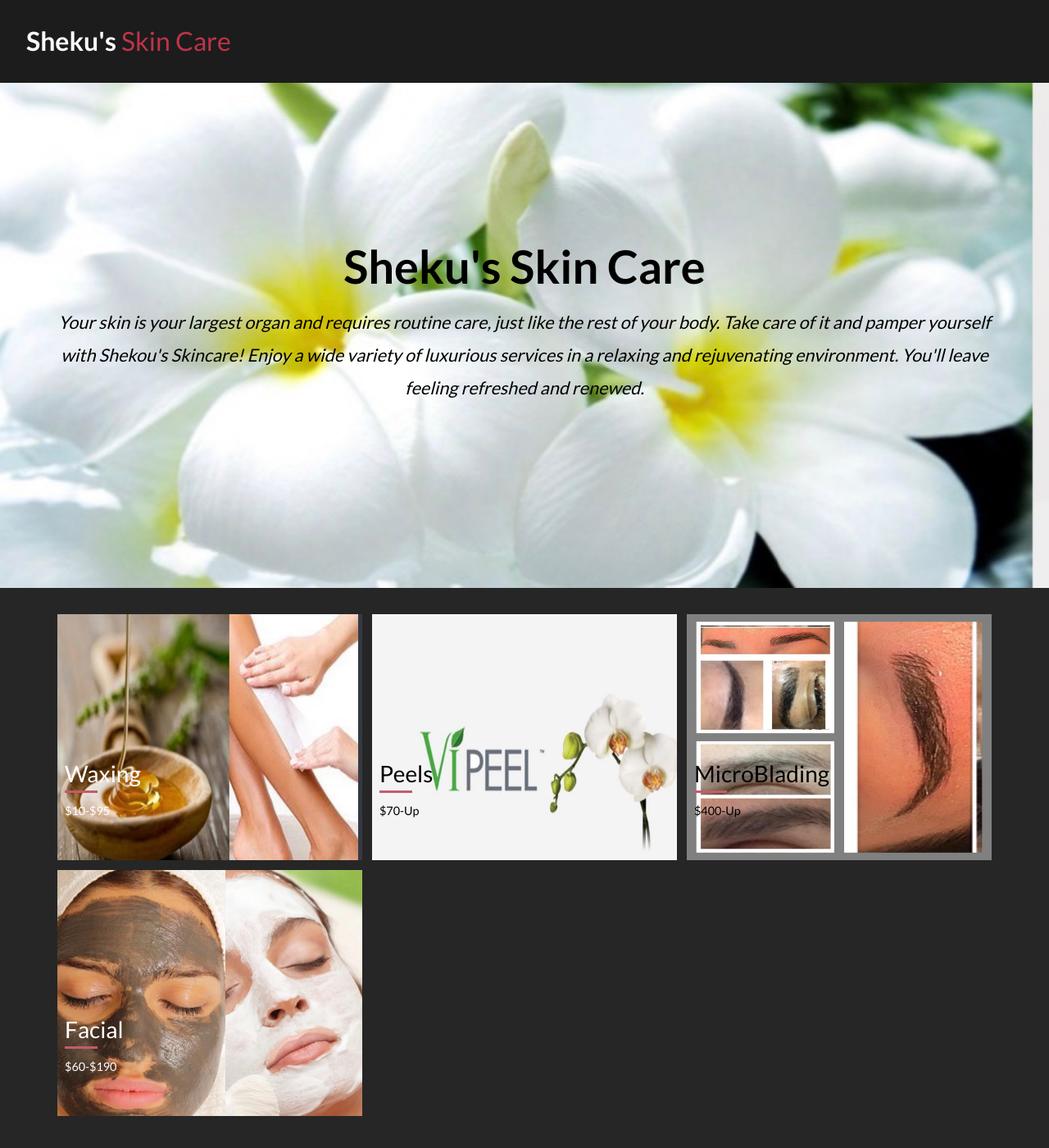
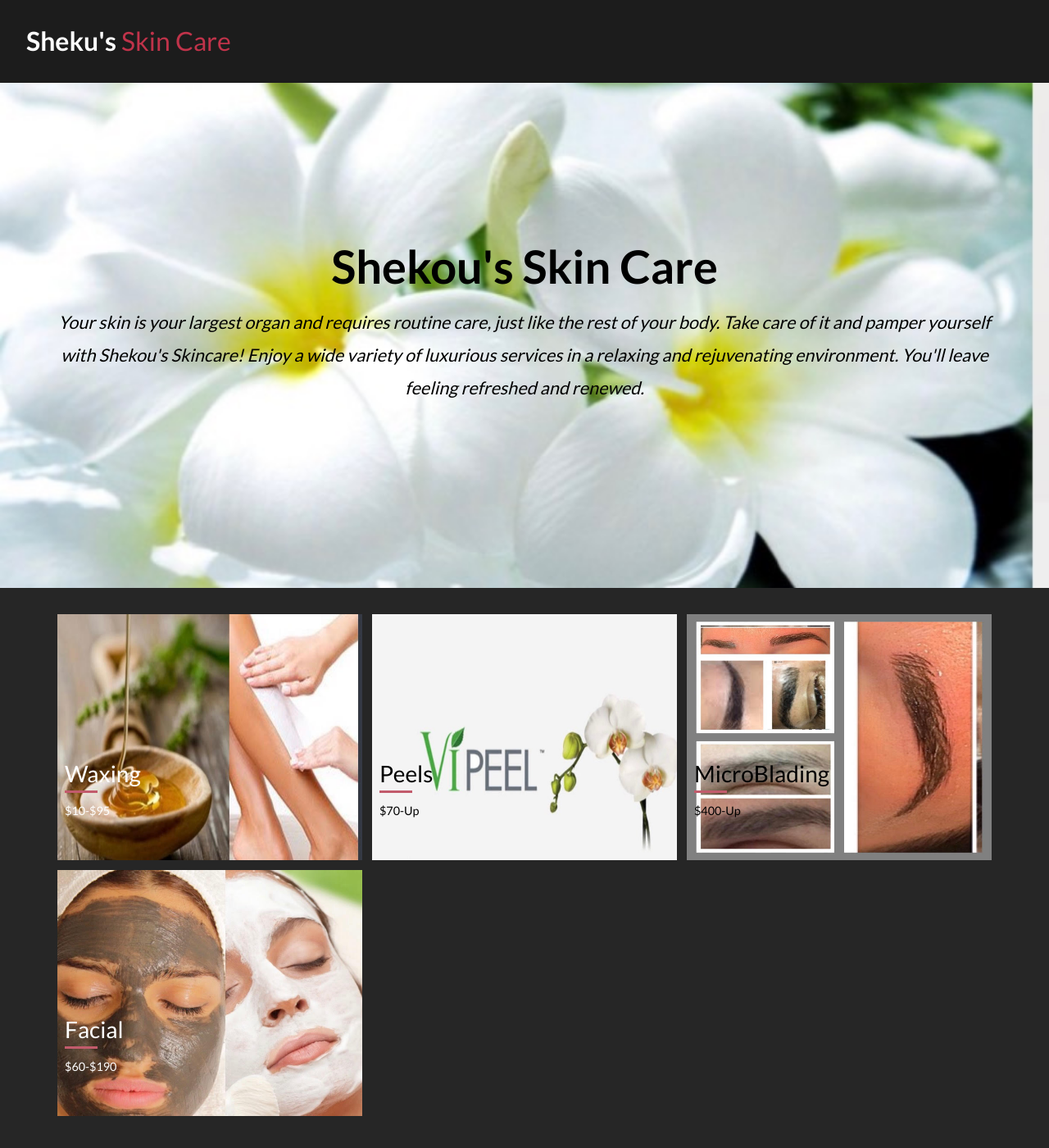
Before and after one commit to SilverIronMan/ShekouWebsite, a Jekyll site: the page built from index.html, in a window 1280 px wide and 1400 px high. Shown: the whole window at 82% size. Built offline with Jekyll 4.4.1, drawn with Linux system fonts in a browser that asks for light colours.

Commit message:
Update _config.yml

```diff
--- a/_config.yml
+++ b/_config.yml
@@ -1,5 +1,5 @@
 logo: # add logo name
-title: Sheku's Skin Care
+title: Shekou's Skin Care
 description: > # Your skin is your largest organ and requires routine care, just like the rest of your body.
   Take care of it and pamper yourself with Shekou's Skincare!
   Enjoy a wide variety of luxurious services in a relaxing and rejuvenating environment.
@@ -10,7 +10,7 @@
 
 # Banner settings
 video: bgimage.jpg
-banner-title: Sheku's Skin Care
+banner-title: Shekou's Skin Care
 banner-desc: > #
   Your skin is your largest organ and requires routine care, just like the rest of your body.
   Take care of it and pamper yourself with Shekou's Skincare!
@@ -19,7 +19,7 @@
 
 # Author settings
 author-pic: shekoufeh.jpg
-author-name: Shekufeh
+author-name: Shekoufeh
 about-author: Beautiful skin does not come from make up, it's from a good aesthetician and high quality product!
 email: 320 Seven Springs Way suit 250, Brentwood, TN  37027
 phone: (615)-219-0965 # your pnone number
```
